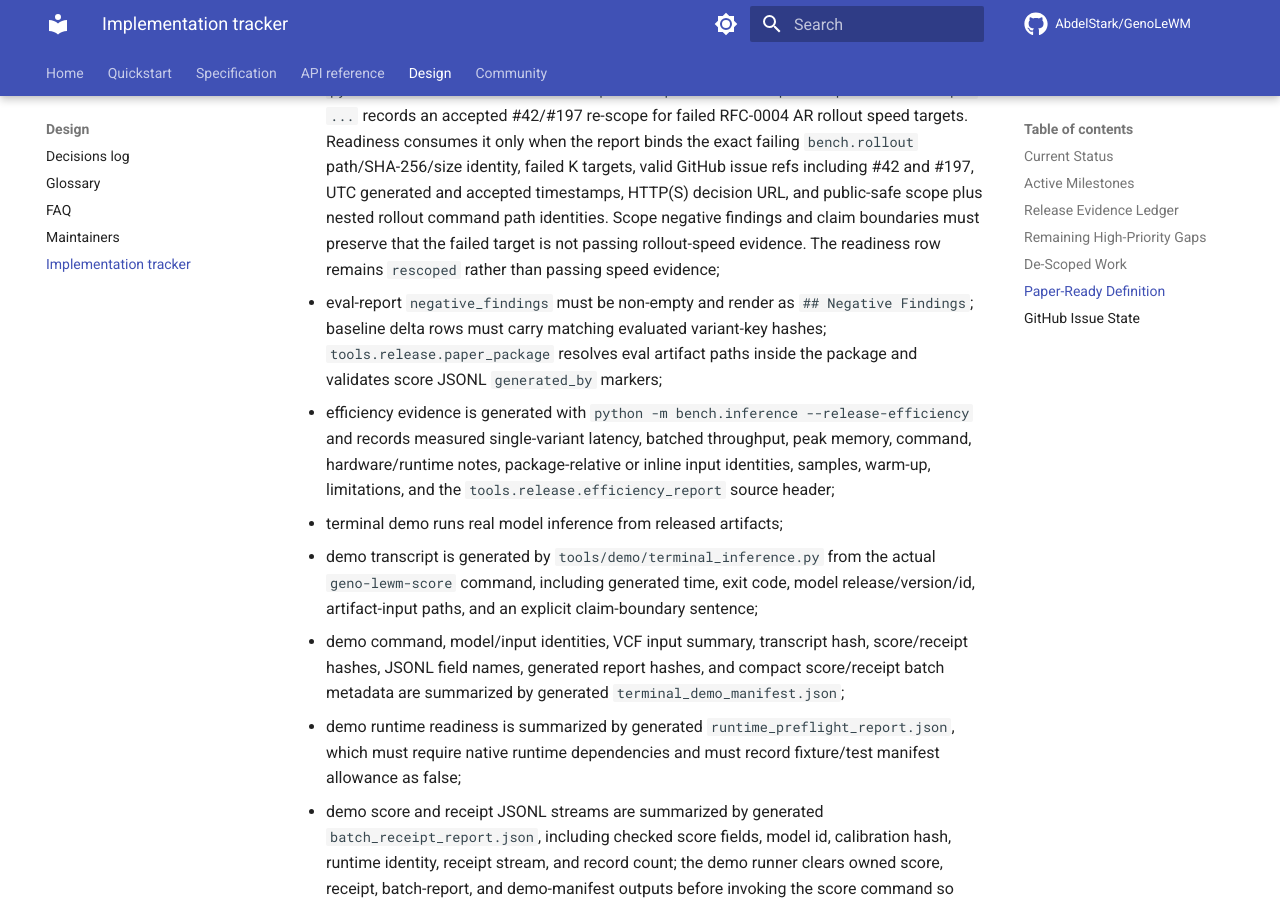
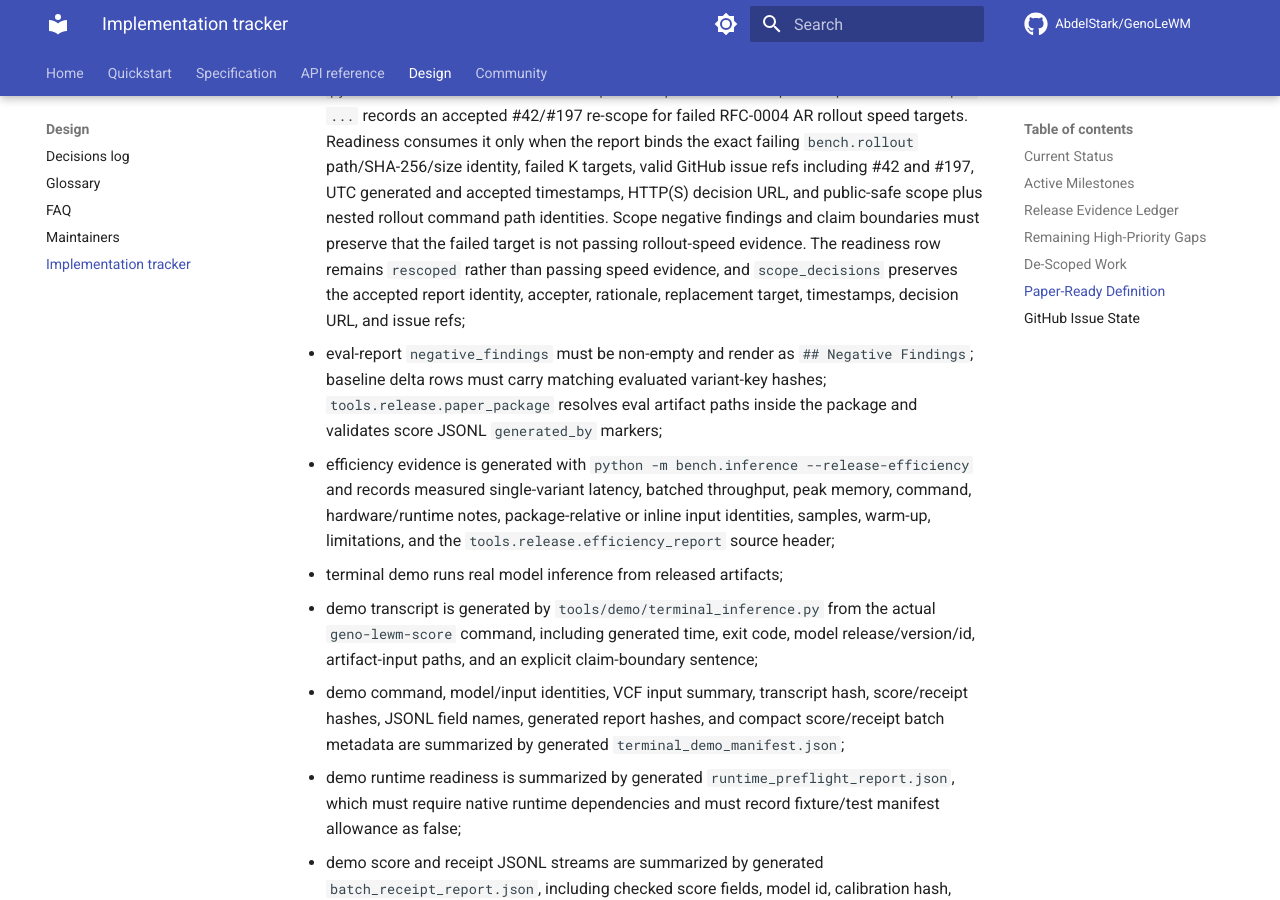
Before and after one commit to AbdelStark/GenoLeWM, an MkDocs documentation site: the page built from docs/roadmap/IMPLEMENTATION.md, in a window 1280 px wide and 900 px high, scrolled down 7779 px. Built offline with MkDocs 1.6.1 and Material for MkDocs 9.7.7, drawn with Linux system fonts in a browser that asks for light colours; comment, search, counter and statistics services are not loaded; the version menu is left out.

Commit message:
eval: preserve rollout scope decision summary

```diff
--- a/docs/roadmap/IMPLEMENTATION.md
+++ b/docs/roadmap/IMPLEMENTATION.md
@@ -253,7 +253,9 @@ The first paper/demo release is not ready until:
   plus nested rollout command path identities. Scope negative findings
   and claim boundaries must preserve that the failed target is not
   passing rollout-speed evidence. The readiness row remains `rescoped`
-  rather than passing speed evidence;
+  rather than passing speed evidence, and `scope_decisions` preserves the
+  accepted report identity, accepter, rationale, replacement target,
+  timestamps, decision URL, and issue refs;
 - eval-report `negative_findings` must be non-empty and render as
   `## Negative Findings`;
   baseline delta rows must carry matching evaluated variant-key hashes;
```
Also changed, not shown: README.md (+3 -1 lines), ROADMAP.md (+3 -1 lines), docs/spec/09-release-and-versioning.md (+4 -1 lines), 2 other files.
